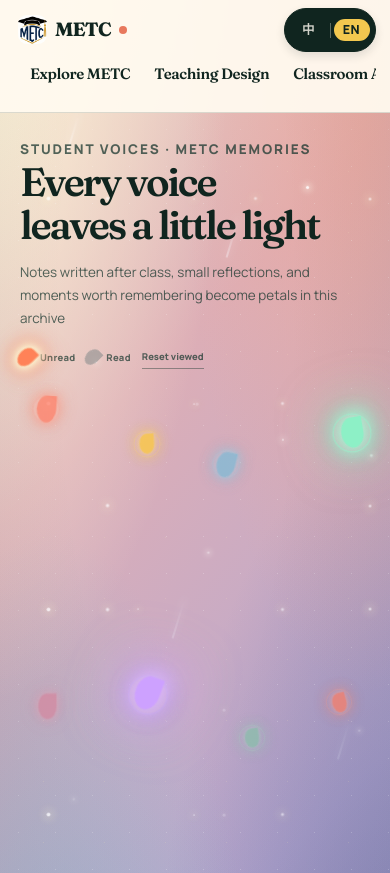
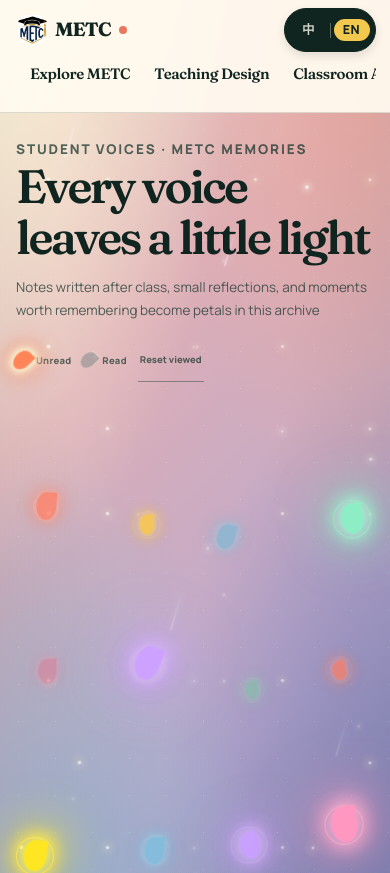
Before and after one commit to Han-chh/METC-website, a Next.js app: page /voices in a window 390 px wide. Shown: the top 873 px of the page. Built offline with nearby package versions, Linux system fonts and the light colour scheme; no server answers.

Commit message:
style: adapt voices page for phone and tablet

```diff
--- a/app/voices.css
+++ b/app/voices.css
@@ -30,3 +30,225 @@
 @media (max-width: 760px) { .voices-sea { min-height: 140svh; padding: 124px 20px 45px; }.voices-intro { width: min(100%, 440px); }.voices-intro h1 { font-size: clamp(2.6rem, 12vw, 4.1rem); }.voices-intro > p { max-width: 350px; margin-top: 14px; }.voices-legend { max-width: 310px; margin-top: 16px; gap: 6px 11px; }.feedback-sea { inset: 290px 0 28px; }.feedback-node { width: 48px; height: 48px; }.feedback-node-orbit { width: 31px; height: 31px; }.voices-sea-note { right: 20px; bottom: 17px; font-size: .52rem; }.voices-viewer { padding: 0; }.voices-viewer-content { width: 100%; height: 100svh; grid-template-columns: 46px minmax(0, 1fr) 46px; }.voices-photo-paper { width: min(82vw, 620px); height: min(62svh, 650px); padding: 5px; }.voices-photo-frame figcaption { width: min(82vw, 620px); margin-top: 9px; font-size: .54rem; }.voices-viewer-close { top: max(14px, env(safe-area-inset-top)); right: 13px; }.voices-viewer-nav { width: 34px; height: 34px; font-size: 1.12rem; }.voices-viewer-previous { justify-self: center; }.voices-viewer-next { justify-self: center; } }
 @media (max-width: 390px) { .voices-intro h1 { font-size: 2.48rem; }.voices-intro > p { font-size: .84rem; }.voices-legend { font-size: .59rem; }.feedback-node { width: 44px; height: 44px; }.voices-photo-paper { width: 80vw; }.voices-photo-frame figcaption { width: 80vw; } }
 @media (prefers-reduced-motion: reduce) { .voices-sea, .feedback-node-orbit, .feedback-node-shape, .feedback-node:not(.is-viewed)::before, .decorative-star, .legend-petal-unread, .voices-snow, .voices-rain, .voices-meteor { animation: none !important; }.voices-weather { display: none; }.voices-viewer-content, .voices-intro { animation-duration: .01ms; }.voices-page .voices-sea > * { transition-duration: .01ms; } }
+
+/* Responsive voices overrides. The desktop composition above 1100px stays unchanged. */
+@media (min-width: 761px) and (max-width: 1100px) {
+  .voices-sea {
+    min-height: max(100svh, 760px);
+    padding-inline: clamp(28px, 5vw, 64px);
+  }
+
+  .voices-intro {
+    width: min(44%, 470px);
+    min-width: 0;
+  }
+
+  .voices-intro h1,
+  .voices-intro > p,
+  .voices-legend {
+    max-width: 100%;
+    min-width: 0;
+  }
+
+  .voices-intro h1 {
+    font-size: clamp(2.15rem, 4vw, 3rem);
+  }
+
+  .voices-intro > p {
+    overflow-wrap: anywhere;
+  }
+
+  .voices-legend {
+    gap: 8px 12px;
+  }
+
+  .voices-legend button {
+    min-height: 44px;
+    padding: 8px 2px;
+  }
+
+  .feedback-sea {
+    inset: 120px clamp(28px, 5vw, 64px) 42px 47%;
+    min-width: 0;
+  }
+
+  .feedback-node {
+    width: 52px;
+    height: 52px;
+  }
+
+  .voices-sea-note {
+    right: clamp(28px, 5vw, 64px);
+    bottom: 24px;
+  }
+
+  .voices-viewer {
+    padding: max(20px, env(safe-area-inset-top)) max(20px, 4vw) max(20px, env(safe-area-inset-bottom));
+  }
+
+  .voices-viewer-content {
+    width: min(92vw, 1010px);
+    max-width: 100%;
+    grid-template-columns: 52px minmax(0, 1fr) 52px;
+  }
+
+  .voices-photo-frame,
+  .voices-photo-paper,
+  .voices-photo-frame figcaption {
+    min-width: 0;
+    max-width: 100%;
+  }
+
+  .voices-photo-paper,
+  .voices-photo-frame figcaption {
+    width: min(68vw, 700px);
+  }
+
+  .voices-viewer-close,
+  .voices-viewer-nav {
+    width: 48px;
+    height: 48px;
+  }
+}
+
+@media (max-width: 760px) {
+  .voices-sea {
+    min-height: max(100svh, 980px);
+    padding: 124px clamp(16px, 5vw, 24px) 54px;
+  }
+
+  .voices-intro {
+    width: 100%;
+    max-width: 440px;
+    min-width: 0;
+  }
+
+  .voices-intro h1,
+  .voices-intro > p,
+  .voices-legend {
+    max-width: 100%;
+    min-width: 0;
+  }
+
+  .voices-intro h1 {
+    font-size: clamp(2.48rem, 12vw, 4.1rem);
+    overflow-wrap: anywhere;
+  }
+
+  .voices-intro > p {
+    overflow-wrap: anywhere;
+  }
+
+  .voices-legend {
+    max-width: 100%;
+    gap: 6px 11px;
+  }
+
+  .voices-legend button {
+    min-height: 44px;
+    padding: 8px 2px;
+  }
+
+  .feedback-sea {
+    inset: clamp(390px, 52svh, 520px) 0 58px;
+    min-width: 0;
+  }
+
+  .feedback-node {
+    width: 48px;
+    height: 48px;
+  }
+
+  .feedback-node-orbit {
+    width: 31px;
+    height: 31px;
+  }
+
+  .feedback-node-tooltip {
+    max-width: 96px;
+    white-space: normal;
+    text-align: center;
+  }
+
+  .voices-sea-note {
+    right: clamp(16px, 5vw, 24px);
+    bottom: 18px;
+    max-width: calc(100% - 32px);
+    overflow-wrap: anywhere;
+  }
+
+  .voices-viewer {
+    padding: 0 max(0px, env(safe-area-inset-right)) max(0px, env(safe-area-inset-bottom)) max(0px, env(safe-area-inset-left));
+  }
+
+  .voices-viewer-content {
+    width: 100%;
+    max-width: 100%;
+    height: 100svh;
+    min-width: 0;
+    grid-template-columns: 48px minmax(0, 1fr) 48px;
+    padding-top: max(14px, env(safe-area-inset-top));
+  }
+
+  .voices-photo-frame {
+    width: 100%;
+    min-width: 0;
+  }
+
+  .voices-photo-paper {
+    width: 100%;
+    max-width: 100%;
+    height: min(58svh, 560px);
+    padding: 5px;
+  }
+
+  .voices-photo-frame figcaption {
+    width: 100%;
+    max-width: 100%;
+    min-width: 0;
+    margin-top: 9px;
+    padding-inline: 4px;
+    flex-wrap: wrap;
+    justify-content: center;
+    gap: 4px 12px;
+    overflow-wrap: anywhere;
+    text-align: center;
+  }
+
+  .voices-viewer-close,
+  .voices-viewer-nav {
+    width: 48px;
+    height: 48px;
+  }
+
+  .voices-viewer-close {
+    top: max(14px, env(safe-area-inset-top));
+    right: 8px;
+  }
+
+  .voices-viewer-previous,
+  .voices-viewer-next {
+    justify-self: center;
+  }
+}
+
+@media (max-width: 390px) {
+  .voices-sea {
+    padding-inline: 16px;
+  }
+
+  .feedback-node {
+    width: 44px;
+    height: 44px;
+  }
+
+  .voices-viewer-content {
+    grid-template-columns: 46px minmax(0, 1fr) 46px;
+  }
+
+  .voices-viewer-close,
+  .voices-viewer-nav {
+    width: 46px;
+    height: 46px;
+  }
+}
```
